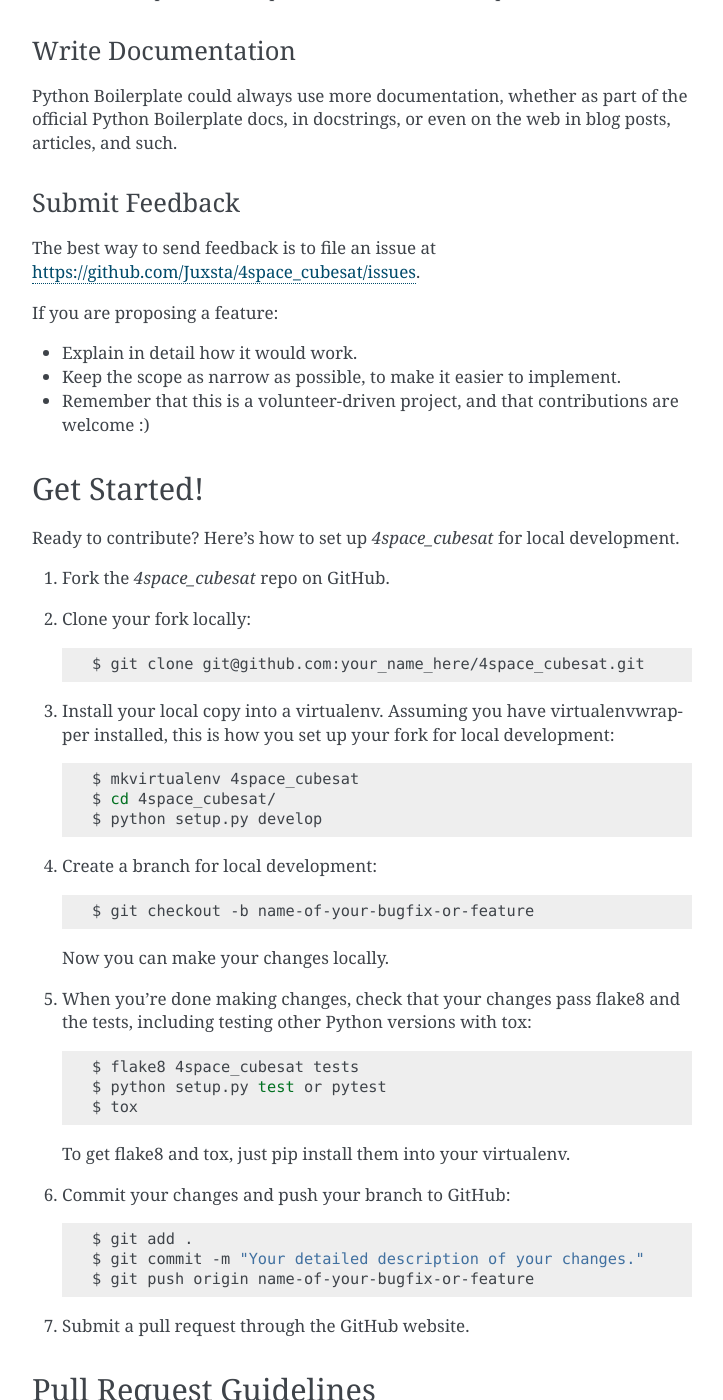
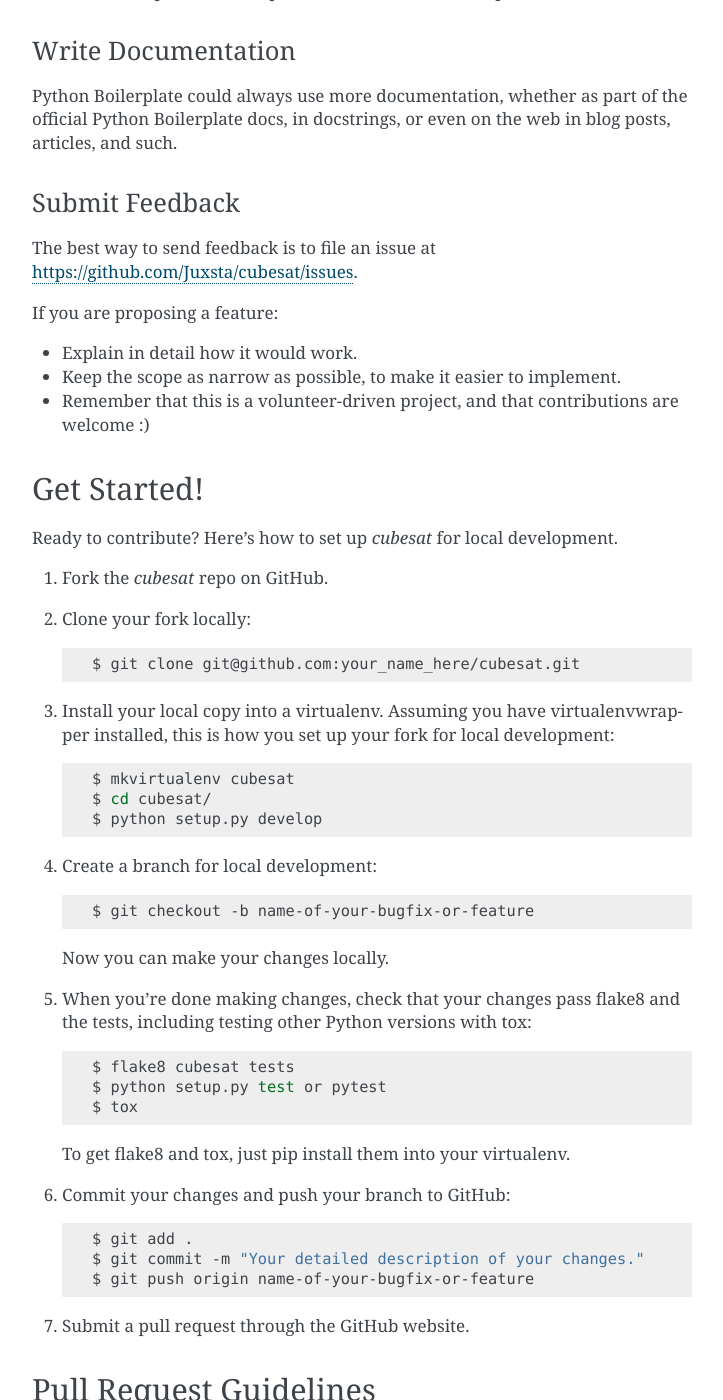
Before and after one commit to Juxsta/4space_cubesat, a Sphinx documentation site: the page built from docs/contributing.rst, in a window 1280 px wide and 1400 px high, scrolled down 752 px. Shown: the whole window, without its empty margins (388-1111 px from the left). Built offline with Sphinx 7.4.7, drawn with Linux system fonts in a browser that asks for light colours; pages that are not in the unit, such as notebooks, are missing from menus; some of the changed text lies outside the part shown.

Commit message:
fixed folder structure

```diff
--- a/CONTRIBUTING.rst
+++ b/CONTRIBUTING.rst
@@ -15,7 +15,7 @@ Types of Contributions
 Report Bugs
 ~~~~~~~~~~~
 
-Report bugs at https://github.com/Juxsta/4space_cubesat/issues.
+Report bugs at https://github.com/Juxsta/cubesat/issues.
 
 If you are reporting a bug, please include:
 
@@ -45,7 +45,7 @@ articles, and such.
 Submit Feedback
 ~~~~~~~~~~~~~~~
 
-The best way to send feedback is to file an issue at https://github.com/Juxsta/4space_cubesat/issues.
+The best way to send feedback is to file an issue at https://github.com/Juxsta/cubesat/issues.
 
 If you are proposing a feature:
 
@@ -57,17 +57,17 @@ If you are proposing a feature:
 Get Started!
 ------------
 
-Ready to contribute? Here's how to set up `4space_cubesat` for local development.
+Ready to contribute? Here's how to set up `cubesat` for local development.
 
-1. Fork the `4space_cubesat` repo on GitHub.
+1. Fork the `cubesat` repo on GitHub.
 2. Clone your fork locally::
 
-    $ git clone git@github.com:your_name_here/4space_cubesat.git
+    $ git clone git@github.com:your_name_here/cubesat.git
 
 3. Install your local copy into a virtualenv. Assuming you have virtualenvwrapper installed, this is how you set up your fork for local development::
 
-    $ mkvirtualenv 4space_cubesat
-    $ cd 4space_cubesat/
+    $ mkvirtualenv cubesat
+    $ cd cubesat/
     $ python setup.py develop
 
 4. Create a branch for local development::
@@ -79,7 +79,7 @@ Ready to contribute? Here's how to set up `4space_cubesat` for local development
 5. When you're done making changes, check that your changes pass flake8 and the
    tests, including testing other Python versions with tox::
 
-    $ flake8 4space_cubesat tests
+    $ flake8 cubesat tests
     $ python setup.py test or pytest
     $ tox
 
@@ -103,7 +103,7 @@ Before you submit a pull request, check that it meets these guidelines:
    your new functionality into a function with a docstring, and add the
    feature to the list in README.rst.
 3. The pull request should work for Python 3.5, 3.6, 3.7 and 3.8, and for PyPy. Check
-   https://travis-ci.com/Juxsta/4space_cubesat/pull_requests
+   https://travis-ci.com/Juxsta/cubesat/pull_requests
    and make sure that the tests pass for all supported Python versions.
 
 Tips
@@ -112,7 +112,7 @@ Tips
 To run a subset of tests::
 
 
-    $ python -m unittest tests.test_4space_cubesat
+    $ python -m unittest tests.test_cubesat
 
 Deploying
 ---------
--- a/docs/conf.py
+++ b/docs/conf.py
@@ -1,6 +1,6 @@
 #!/usr/bin/env python
 #
-# 4space_cubesat documentation build configuration file, created by
+# cubesat documentation build configuration file, created by
 # sphinx-quickstart on Fri Jun  9 13:47:02 2017.
 #
 # This file is execfile()d with the current directory set to its
@@ -21,7 +21,7 @@ import os
 import sys
 sys.path.insert(0, os.path.abspath('..'))
 
-import 4space_cubesat
+import cubesat
 
 # -- General configuration ---------------------------------------------
 
@@ -55,9 +55,9 @@ author = "Eric Reyes"
 # the built documents.
 #
 # The short X.Y version.
-version = 4space_cubesat.__version__
+version = cubesat.__version__
 # The full version, including alpha/beta/rc tags.
-release = 4space_cubesat.__version__
+release = cubesat.__version__
 
 # The language for content autogenerated by Sphinx. Refer to documentation
 # for a list of supported languages.
@@ -100,7 +100,7 @@ html_static_path = ['_static']
 # -- Options for HTMLHelp output ---------------------------------------
 
 # Output file base name for HTML help builder.
-htmlhelp_basename = '4space_cubesatdoc'
+htmlhelp_basename = 'cubesatdoc'
 
 
 # -- Options for LaTeX output ------------------------------------------
@@ -127,7 +127,7 @@ latex_elements = {
 # (source start file, target name, title, author, documentclass
 # [howto, manual, or own class]).
 latex_documents = [
-    (master_doc, '4space_cubesat.tex',
+    (master_doc, 'cubesat.tex',
      'Python Boilerplate Documentation',
      'Eric Reyes', 'manual'),
 ]
@@ -138,7 +138,7 @@ latex_documents = [
 # One entry per manual page. List of tuples
 # (source start file, name, description, authors, manual section).
 man_pages = [
-    (master_doc, '4space_cubesat',
+    (master_doc, 'cubesat',
      'Python Boilerplate Documentation',
      [author], 1)
 ]
@@ -150,10 +150,10 @@ man_pages = [
 # (source start file, target name, title, author,
 #  dir menu entry, description, category)
 texinfo_documents = [
-    (master_doc, '4space_cubesat',
+    (master_doc, 'cubesat',
      'Python Boilerplate Documentation',
      author,
-     '4space_cubesat',
+     'cubesat',
      'One line description of project.',
      'Miscellaneous'),
 ]
--- a/docs/usage.rst
+++ b/docs/usage.rst
@@ -4,4 +4,4 @@ Usage
 
 To use Python Boilerplate in a project::
 
-    import 4space_cubesat
+    import cubesat
--- a/setup.cfg
+++ b/setup.cfg
@@ -7,7 +7,7 @@ tag = True
 search = version='{current_version}'
 replace = version='{new_version}'
 
-[bumpversion:file:4space_cubesat/__init__.py]
+[bumpversion:file:cubesat/__init__.py]
 search = __version__ = '{current_version}'
 replace = __version__ = '{new_version}'
 
```
Also changed, not shown: README.rst (+4 -4 lines), docs/installation.rst (+5 -5 lines), setup.py (+5 -5 lines), .travis.yml, cubesat/__init__.py (renamed from 4space_cubesat/__init__.py), 12 other files.
